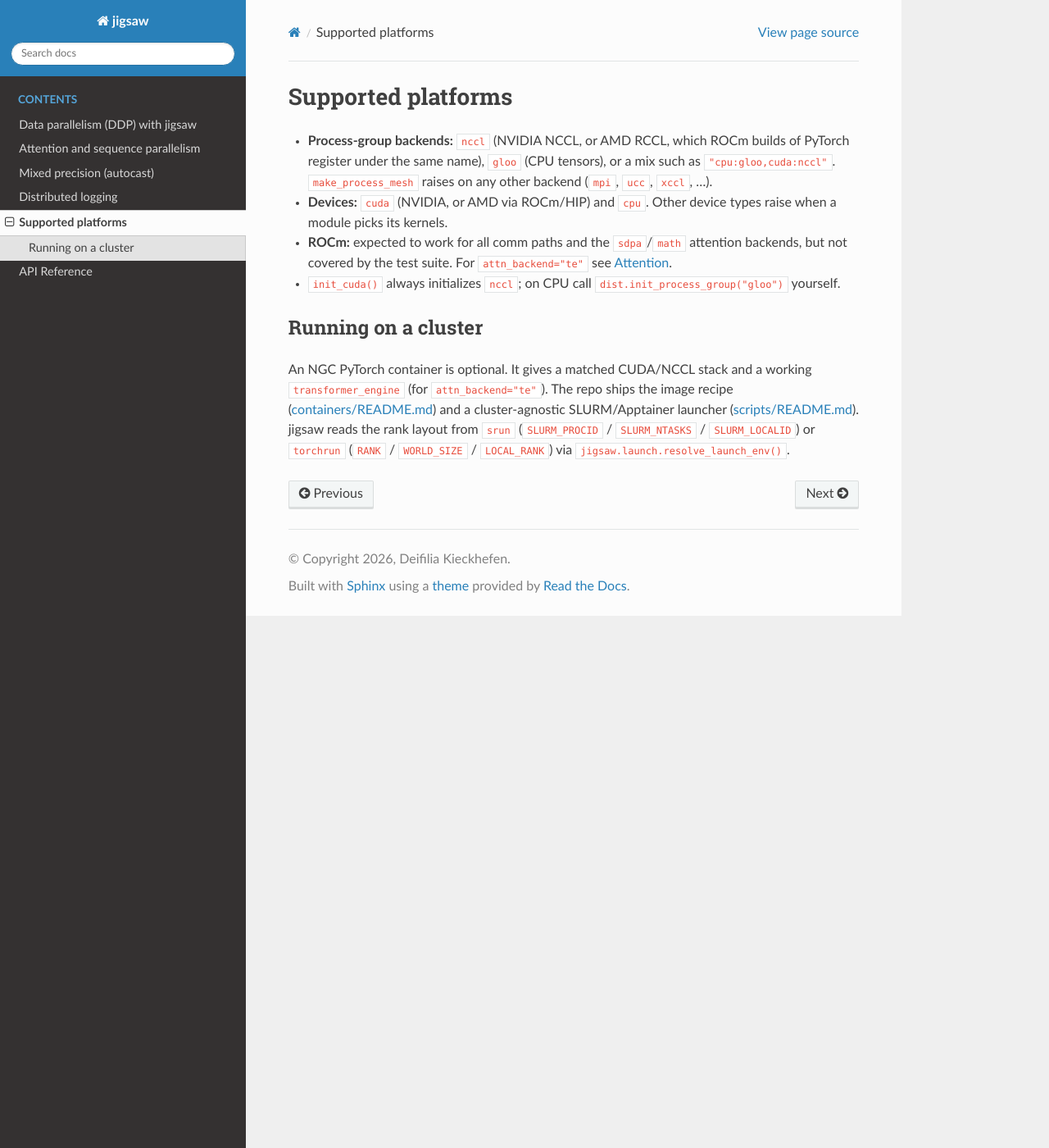
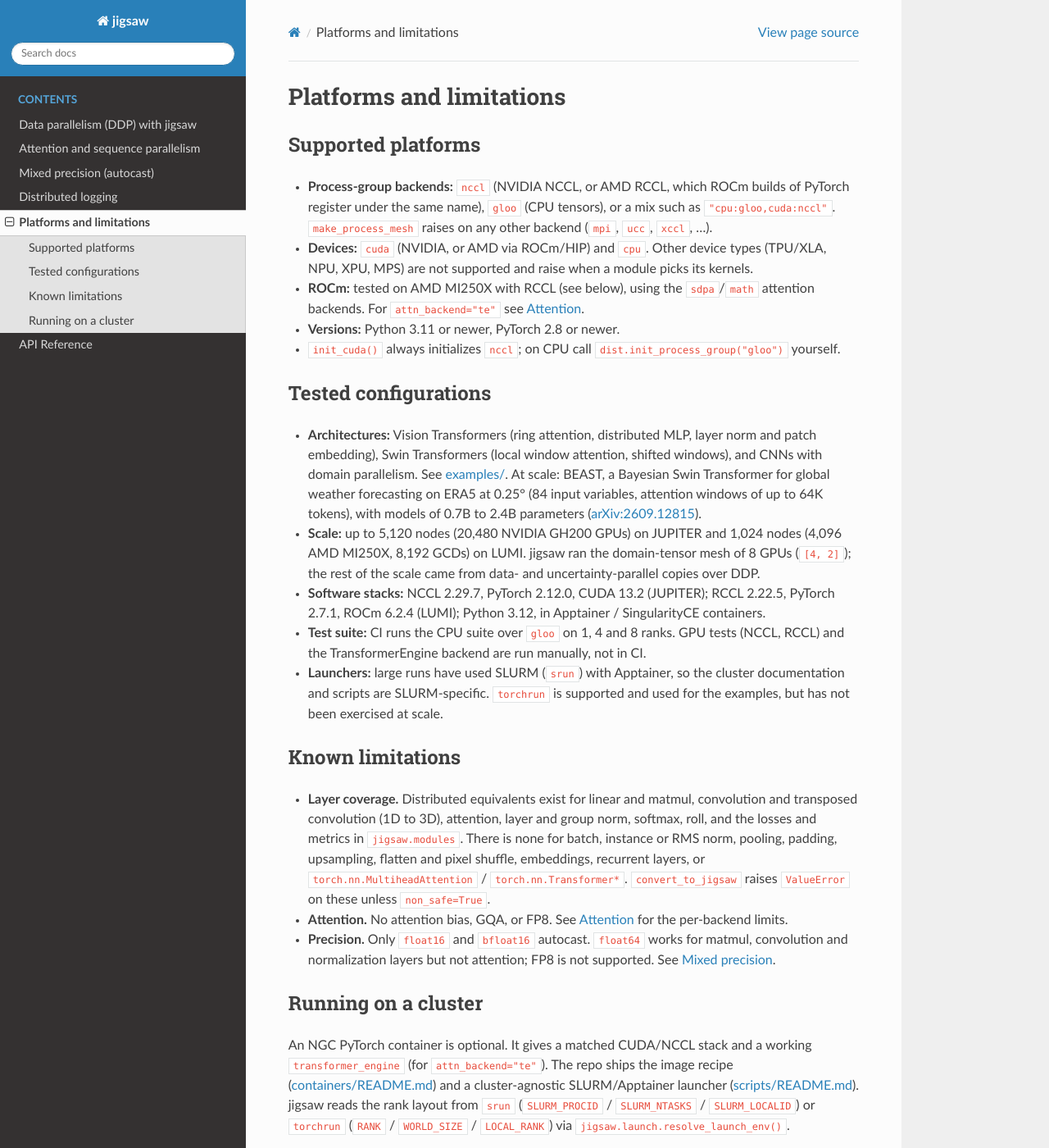
Before and after one commit to RAI-SCC/jigsaw, a Sphinx documentation site: the page built from docs/platforms.md, in a window 1280 px wide and 1400 px high. Shown: the whole window at 82% size. Built offline with Sphinx 7.4.7 and the Read the Docs theme 3.1.0, drawn with Linux system fonts in a browser that asks for light colours.

Commit message:
chore: docs specify what has been tested

```diff
--- a/docs/platforms.md
+++ b/docs/platforms.md
@@ -1,16 +1,54 @@
-# Supported platforms
+# Platforms and limitations
+
+## Supported platforms
 
 - **Process-group backends:** `nccl` (NVIDIA NCCL, or AMD RCCL, which ROCm builds of
   PyTorch register under the same name), `gloo` (CPU tensors), or a mix such
   as `"cpu:gloo,cuda:nccl"`. `make_process_mesh` raises on any other backend
   (`mpi`, `ucc`, `xccl`, ...).
 - **Devices:** `cuda` (NVIDIA, or AMD via ROCm/HIP) and `cpu`. Other device types
-  raise when a module picks its kernels.
-- **ROCm:** expected to work for all comm paths and the `sdpa`/`math` attention
-  backends, but not covered by the test suite. For `attn_backend="te"` see
-  [Attention](attention.md).
+  (TPU/XLA, NPU, XPU, MPS) are not supported and raise when a module picks its
+  kernels.
+- **ROCm:** tested on AMD MI250X with RCCL (see below), using the `sdpa`/`math`
+  attention backends. For `attn_backend="te"` see [Attention](attention.md).
+- **Versions:** Python 3.11 or newer, PyTorch 2.8 or newer.
 - `init_cuda()` always initializes `nccl`; on CPU call
   `dist.init_process_group("gloo")` yourself.
+
+## Tested configurations
+
+- **Architectures:** Vision Transformers (ring attention, distributed MLP, layer norm
+  and patch embedding), Swin Transformers (local window attention, shifted windows),
+  and CNNs with domain parallelism. See [examples/](../examples/README.md). At scale:
+  BEAST, a Bayesian Swin Transformer for global weather forecasting on ERA5 at 0.25°
+  (84 input variables, attention windows of up to 64K tokens), with models of 0.7B
+  to 2.4B parameters ([arXiv:2609.12815](https://arxiv.org/abs/2609.12815)).
+- **Scale:** up to 5,120 nodes (20,480 NVIDIA GH200 GPUs) on JUPITER and 1,024 nodes
+  (4,096 AMD MI250X, 8,192 GCDs) on LUMI. jigsaw ran the domain-tensor mesh of 8 GPUs
+  (`[4, 2]`); the rest of the scale came from data- and uncertainty-parallel copies
+  over DDP.
+- **Software stacks:** NCCL 2.29.7, PyTorch 2.12.0, CUDA 13.2 (JUPITER); RCCL 2.22.5,
+  PyTorch 2.7.1, ROCm 6.2.4 (LUMI); Python 3.12, in Apptainer / SingularityCE
+  containers.
+- **Test suite:** CI runs the CPU suite over `gloo` on 1, 4 and 8 ranks. GPU tests
+  (NCCL, RCCL) and the TransformerEngine backend are run manually, not in CI.
+- **Launchers:** large runs have used SLURM (`srun`) with Apptainer, so the cluster
+  documentation and scripts are SLURM-specific. `torchrun` is supported and used for
+  the examples, but has not been exercised at scale.
+
+## Known limitations
+
+- **Layer coverage.** Distributed equivalents exist for linear and matmul, convolution
+  and transposed convolution (1D to 3D), attention, layer and group norm, softmax, roll,
+  and the losses and metrics in `jigsaw.modules`. There is none for batch, instance or
+  RMS norm, pooling, padding, upsampling, flatten and pixel shuffle, embeddings,
+  recurrent layers, or `torch.nn.MultiheadAttention` / `torch.nn.Transformer*`.
+  `convert_to_jigsaw` raises `ValueError` on these unless `non_safe=True`.
+- **Attention.** No attention bias, GQA, or FP8. See [Attention](attention.md) for the
+  per-backend limits.
+- **Precision.** Only `float16` and `bfloat16` autocast. `float64` works for matmul,
+  convolution and normalization layers but not attention; FP8 is not supported. See
+  [Mixed precision](mixed_precision.md).
 
 ## Running on a cluster
 
```
Also changed, not shown: README.md (+14 -1 lines).
